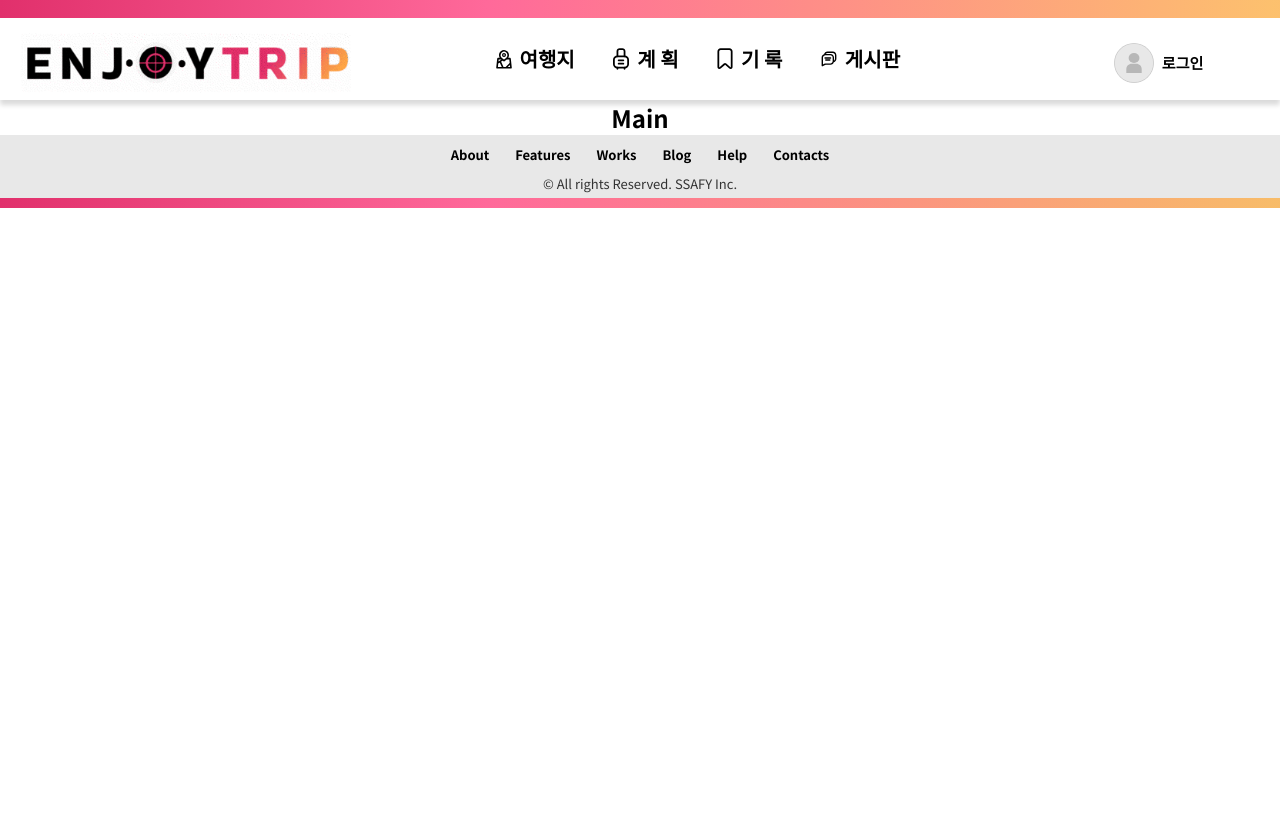
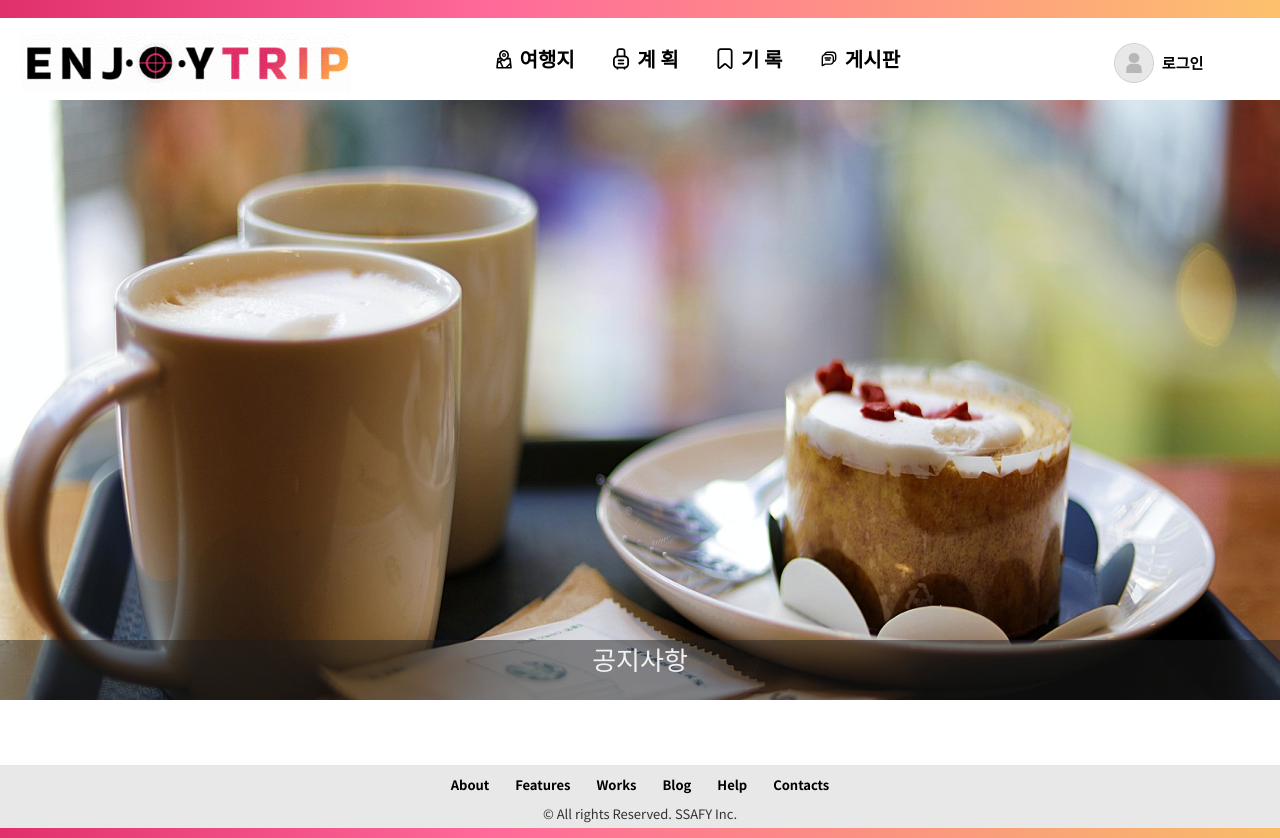
Before and after one commit to SSAFY9-CLASS6-Team7/Enjoy_Trip_Team7, a Vue app in the folder frontend/: page / in a window 1280 px wide. Before the commit the page ends 800 px from the top, so only its background shows below. Built offline with nearby package versions, Linux system fonts and the light colour scheme.

Commit message:
Feat : Main 화면 공지사항 영역

```diff
--- a/frontend/src/views/AppMain.vue
+++ b/frontend/src/views/AppMain.vue
@@ -1,7 +1,11 @@
 <template>
-  <div>
-    <h2>Main</h2>
+<div class="main_img">
+  <img src="@/assets/main1.png" width="100%" height="600px">
+  <div class="announcement">
+    <h2>공지사항</h2>
   </div>
+</div>
+
 </template>
 
 <script>
@@ -10,4 +14,25 @@ export default {
 };
 </script>
 
-<style></style>
+<style>
+/* Swiper 추가 */
+
+
+/* 공지 영역 */
+.announcement {
+  position: relative;
+  height: 60px;
+  top: -65px;
+  width: 100%;
+  background: #1d1d1d7a;
+  z-index: 1;
+}
+
+/* 임시 테스트용 */
+.announcement > h2{
+  font-weight: 500;
+  font-size: 26px;
+  color : #f1f1f1;
+}
+
+</style>
```
Also changed, not shown: frontend/src/assets/main1.png (added).
